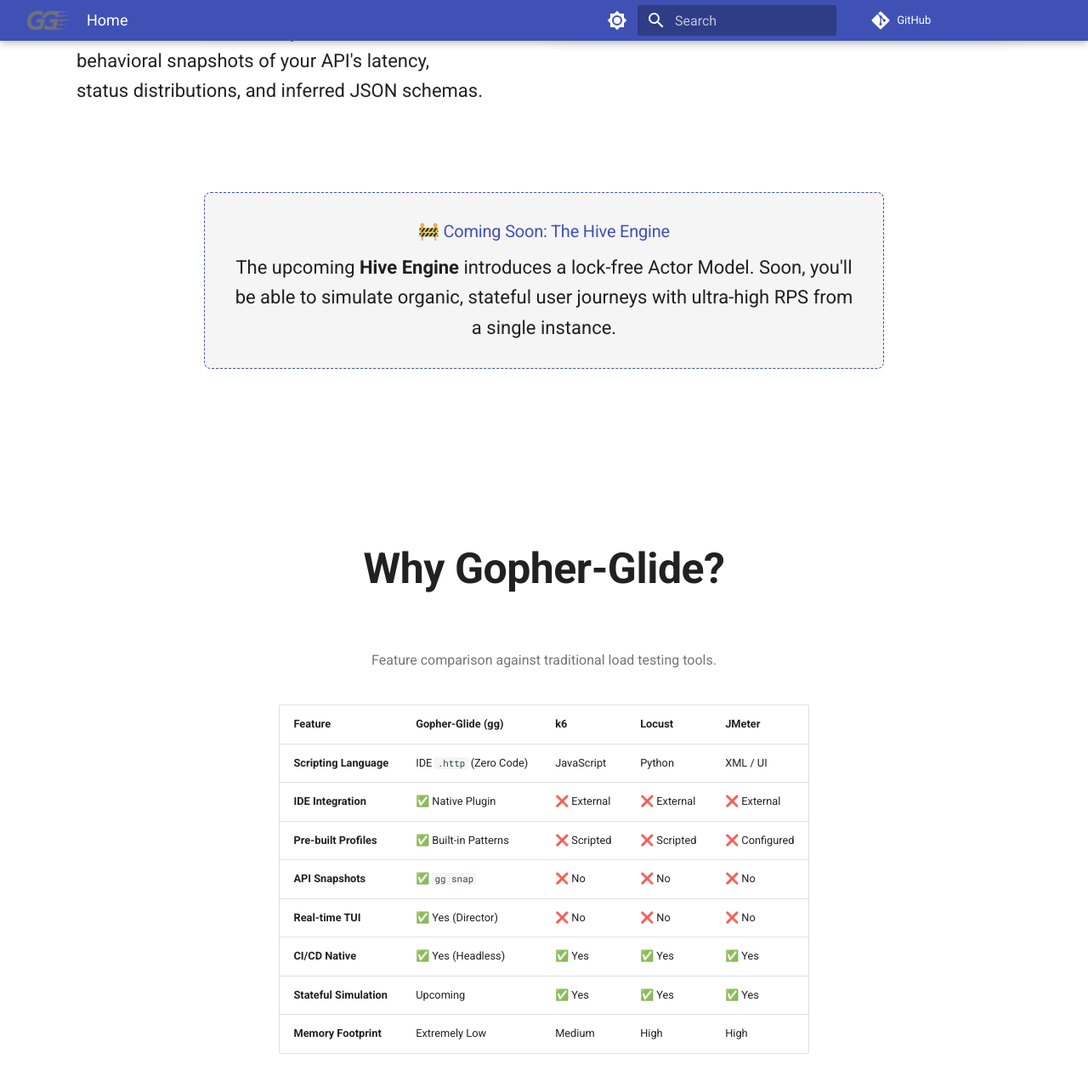
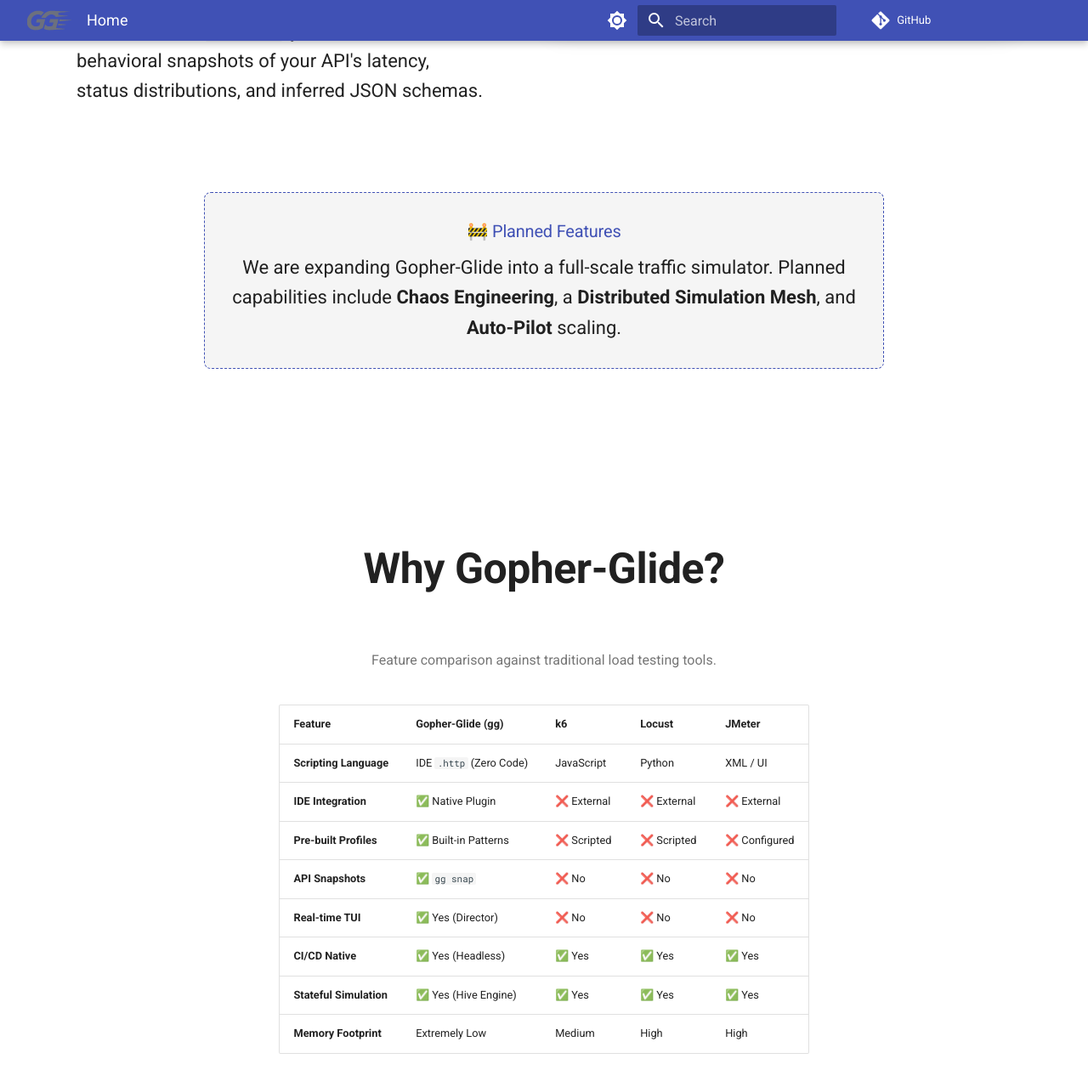
Before and after one commit to shyam-s00/gopher-glide, an MkDocs documentation site: the page built from docs/index.md, in a window 1280 px wide and 1400 px high, scrolled down 2370 px. Shown: the top 1279 px of the window at 85% size. Built offline with MkDocs 1.6.1 and Material for MkDocs 9.7.7, drawn with Linux system fonts in a browser that asks for light colours; comment, search, counter and statistics services are not loaded.

Commit message:
chore: update docs

```diff
--- a/docs/index.md
+++ b/docs/index.md
@@ -93,8 +93,8 @@ $ gg run api.http --profile sustain
 </div>
 </div>
 <div class="tx-upcoming-banner" markdown="1">
-<h3>🚧 Coming Soon: The Hive Engine</h3>
-<p>The upcoming <b>Hive Engine</b> introduces a lock-free Actor Model. Soon, you'll be able to simulate organic, stateful user journeys with ultra-high RPS from a single instance.</p>
+<h3>🚧 Planned Features</h3>
+<p>We are expanding Gopher-Glide into a full-scale traffic simulator. Planned capabilities include <b>Chaos Engineering</b>, a <b>Distributed Simulation Mesh</b>, and <b>Auto-Pilot</b> scaling.</p>
 </div>
 
 <div class="tx-steps-section" style="background: transparent; padding-top: 2rem; padding-bottom: 0;" markdown="1">
@@ -109,7 +109,7 @@ $ gg run api.http --profile sustain
 | **API Snapshots** | ✅ `gg snap` | ❌ No | ❌ No | ❌ No |
 | **Real-time TUI** | ✅ Yes (Director) | ❌ No | ❌ No | ❌ No |
 | **CI/CD Native** | ✅ Yes (Headless) | ✅ Yes | ✅ Yes | ✅ Yes |
-| **Stateful Simulation** | Upcoming | ✅ Yes | ✅ Yes | ✅ Yes |
+| **Stateful Simulation** | ✅ Yes (Hive Engine) | ✅ Yes | ✅ Yes | ✅ Yes |
 | **Memory Footprint** | Extremely Low | Medium | High | High |
 
 </div>
```
Also changed, not shown: readme.md (+5 -6 lines).
